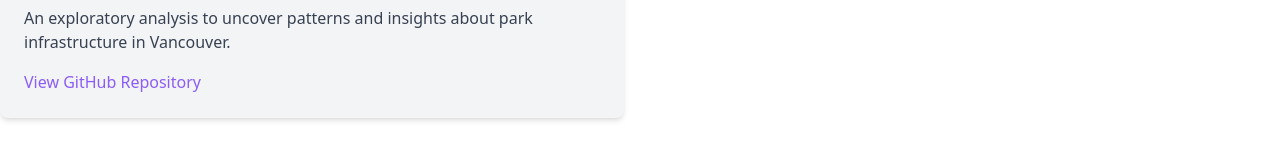
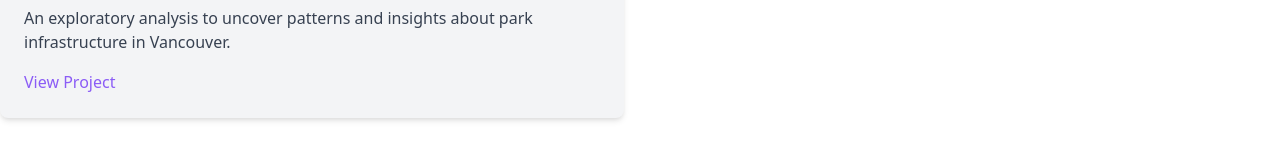
Before and after one commit to Aamir-Haque/Portfolio, a plain HTML site: page index.html in a window 1280 px wide. Shown: the part 1010-1170 px from the top of the page. Drawn offline with nearby package versions, Linux system fonts and the light colour scheme.

Commit message:
Update index.html

```diff
--- a/index.html
+++ b/index.html
@@ -61,8 +61,8 @@
                     <p class="text-gray-700 mt-4">
                         An exploratory analysis to uncover patterns and insights about park infrastructure in Vancouver.
                     </p>
-                    <a href="https://github.com/your-username/your-repository" class="text-purple-500 hover:underline mt-4 inline-block">
-                        View GitHub Repository
+                    <a href="https://aamir-haque.github.io/Aamir_Cloud/" class="text-purple-500 hover:underline mt-4 inline-block">
+                        View Project
                     </a>
                 </div>
             </div>
```
